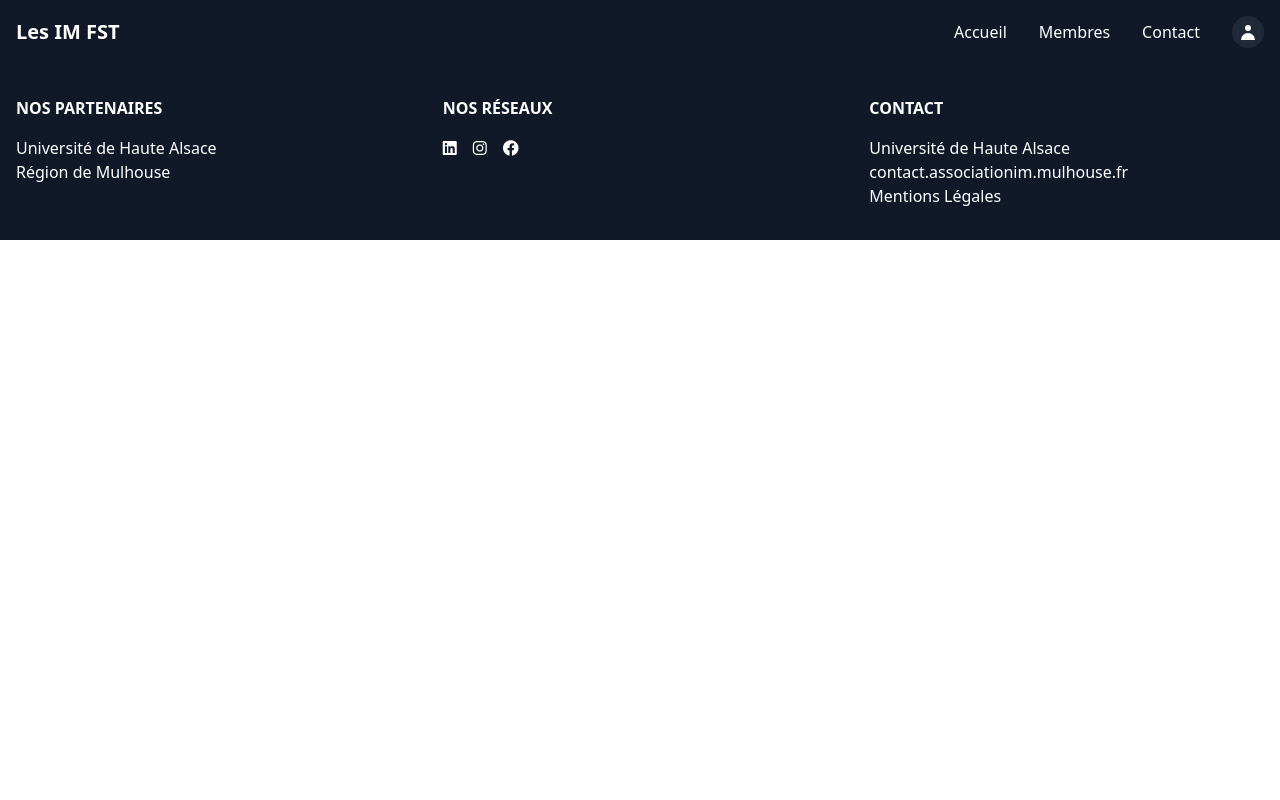
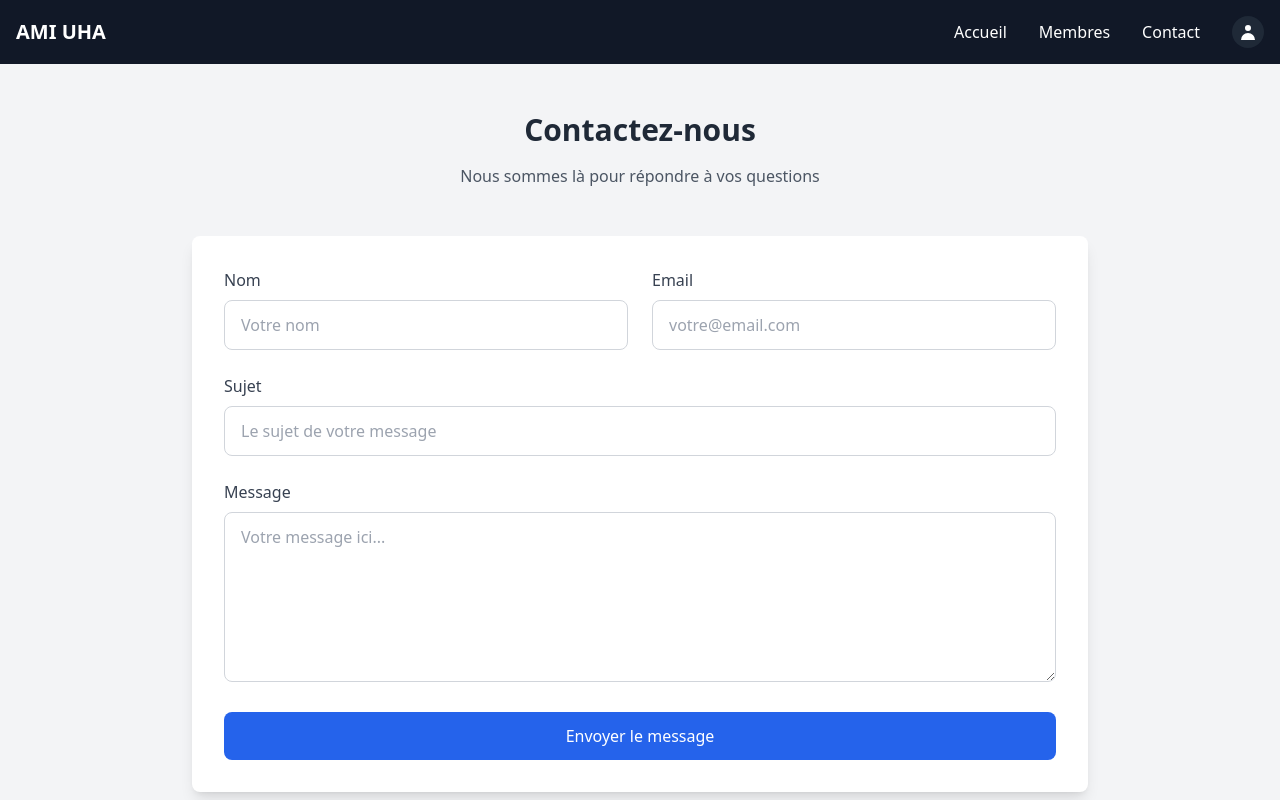
Before and after one commit to Assil28/AssociationIMs-Web-Site, an Angular app: page /contact in a window 1280 px wide. Before the commit this address led to /. Shown: the top 800 px of the page. Built offline with nearby package versions, Linux system fonts and the light colour scheme.

Commit message:
fix style

```diff
--- a/src/app/app.module.ts
+++ b/src/app/app.module.ts
@@ -5,12 +5,14 @@ import { RouterModule } from '@angular/router';
 import { routes } from './app.routes';
 import { HomeComponent } from './home/home.component';
 import { MembresComponent } from './membres/membres.component';
+import { ContactComponent } from './contact/contact.component';
 
 @NgModule({
   declarations: [
     AppComponent, // Composant principal
     HomeComponent, // Déclarer HomeComponent
-    MembresComponent // Déclarer MembresComponent
+    MembresComponent, // Déclarer MembresComponent
+    ContactComponent
   ],
   imports: [
     BrowserModule,
--- a/src/app/app.routes.ts
+++ b/src/app/app.routes.ts
@@ -2,11 +2,13 @@ import { Routes } from '@angular/router';
 import { MembresComponent } from './membres/membres.component';
 import { HomeComponent } from './home/home.component';
 import { LoginComponent } from './login/login.component';
+import { ContactComponent } from './contact/contact.component';
 
 export const routes: Routes = [
     { path: '', component: HomeComponent },
     { path: 'membres', component: MembresComponent },
     { path: 'acceuil', component: HomeComponent },
     { path: 'login', component: LoginComponent },
+    { path: 'contact', component: ContactComponent},
 
 ];
--- a/src/app/contact/contact.component.html
+++ b/src/app/contact/contact.component.html
@@ -1 +1,75 @@
-<p>contact works!</p>
+<!-- contact.component.html -->
+<div class="bg-gray-100 min-h-screen py-12">
+    <div class="container mx-auto px-4">
+      <!-- En-tête -->
+      <div class="text-center mb-12">
+        <h1 class="text-3xl font-bold text-gray-800 mb-4">Contactez-nous</h1>
+        <p class="text-gray-600">Nous sommes là pour répondre à vos questions</p>
+      </div>
+
+      <div class="max-w-4xl mx-auto">
+        <div class="bg-white rounded-lg shadow-lg p-8">
+          <!-- Formulaire de contact -->
+          <form  class="space-y-6">
+            <div class="grid grid-cols-1 md:grid-cols-2 gap-6">
+              <!-- Nom -->
+              <div>
+                <label class="block text-gray-700 font-medium mb-2">Nom</label>
+                <input
+                  type="text"
+                  formControlName="nom"
+                  class="w-full px-4 py-3 rounded-lg border border-gray-300 focus:outline-none focus:ring-2 focus:ring-blue-500"
+                  placeholder="Votre nom"
+                >
+              </div>
+
+              <!-- Email -->
+              <div>
+                <label class="block text-gray-700 font-medium mb-2">Email</label>
+                <input
+                  type="email"
+                  formControlName="email"
+                  class="w-full px-4 py-3 rounded-lg border border-gray-300 focus:outline-none focus:ring-2 focus:ring-blue-500"
+                  placeholder="votre@email.com"
+                >
+              </div>
+            </div>
+
+            <!-- Sujet -->
+            <div>
+              <label class="block text-gray-700 font-medium mb-2">Sujet</label>
+              <input
+                type="text"
+                formControlName="sujet"
+                class="w-full px-4 py-3 rounded-lg border border-gray-300 focus:outline-none focus:ring-2 focus:ring-blue-500"
+                placeholder="Le sujet de votre message"
+              >
+            </div>
+
+            <!-- Message -->
+            <div>
+              <label class="block text-gray-700 font-medium mb-2">Message</label>
+              <textarea
+                formControlName="message"
+                rows="6"
+                class="w-full px-4 py-3 rounded-lg border border-gray-300 focus:outline-none focus:ring-2 focus:ring-blue-500"
+                placeholder="Votre message ici..."
+              ></textarea>
+            </div>
+
+            <!-- Bouton d'envoi -->
+            <div>
+              <button
+                type="submit"
+                class="w-full bg-blue-600 text-white py-3 rounded-lg hover:bg-blue-700 transition-colors font-medium"
+
+              >
+                Envoyer le message
+              </button>
+            </div>
+          </form>
+        </div>
+
+      </div>
+    </div>
+  </div>
--- a/src/app/footer/footer.component.html
+++ b/src/app/footer/footer.component.html
@@ -5,8 +5,14 @@
       <div>
         <h3 class="font-bold mb-4">NOS PARTENAIRES</h3>
         <ul>
-            <li>Université de Haute Alsace</li>
-            <li>Région de Mulhouse</li>
+          <li><div class="logo flex items-center">
+            <a routerLink="/" class="text-xl font-bold flex items-center">
+              <img src="assets/fstLogo.png" alt="Logo" class="h-8 w-8 mr-2">
+              Université de Haute Alsace
+            </a>
+          </div></li>
+          <li >Région de Mulhouse</li>
+          <li></li>
         </ul>
       </div>
       <div>
@@ -19,9 +25,12 @@
       </div>
       <div>
         <h3 class="font-bold mb-4">CONTACT</h3>
-          <p>Université de Haute Alsace</p>
-          <p>contact.associationim.mulhouse.fr</p>
-          <p>Mentions Légales</p>
+
+        <p> <i class="fas fa-map-marker-alt text-2xl text-blue-600 mb-4"></i>
+          Université de Haute Alsace</p>
+        <p>              <i class="fas fa-envelope text-2xl text-blue-600 mb-4"></i>
+          contact.associationim.mulhouse.fr</p>
+
       </div>
     </div>
   </div>
--- a/src/app/header/header.component.html
+++ b/src/app/header/header.component.html
@@ -4,7 +4,7 @@
     <!-- Logo -->
     <div class="logo">
       <a routerLink="/" class="text-xl font-bold">
-        Les IM FST
+        AMI UHA
       </a>
     </div>
 
--- a/src/app/membres/membres.component.html
+++ b/src/app/membres/membres.component.html
@@ -50,5 +50,21 @@
           En savoir plus
         </button>
       </div>
+
+      <div class="flex flex-col items-center">
+        <div class="mb-4">
+          <img src="assets/teams.jpg" alt="Rochan" class="rounded-full w-32 h-32">
+        </div>
+        <h3 class="text-xl font-bold">Rochan</h3>
+        <p class="text-gray-600 text-sm">directeur </p>
+        <p class="text-gray-500 text-sm text-center mt-2 max-w-xs">
+          Gled amet urna libero molestie ante ut lingua porta erat quis quis geted thom
+          dolor amet quam lorem labeo duam.
+        </p>
+        <button class="bg-gray-800 text-white px-4 py-2 rounded mt-4">
+          En savoir plus
+        </button>
+      </div>
+
     </div>
   </div>
```
Also changed, not shown: src/assets/fstLogo.png (added). Lines whose indentation alone changed are shown as unchanged.
